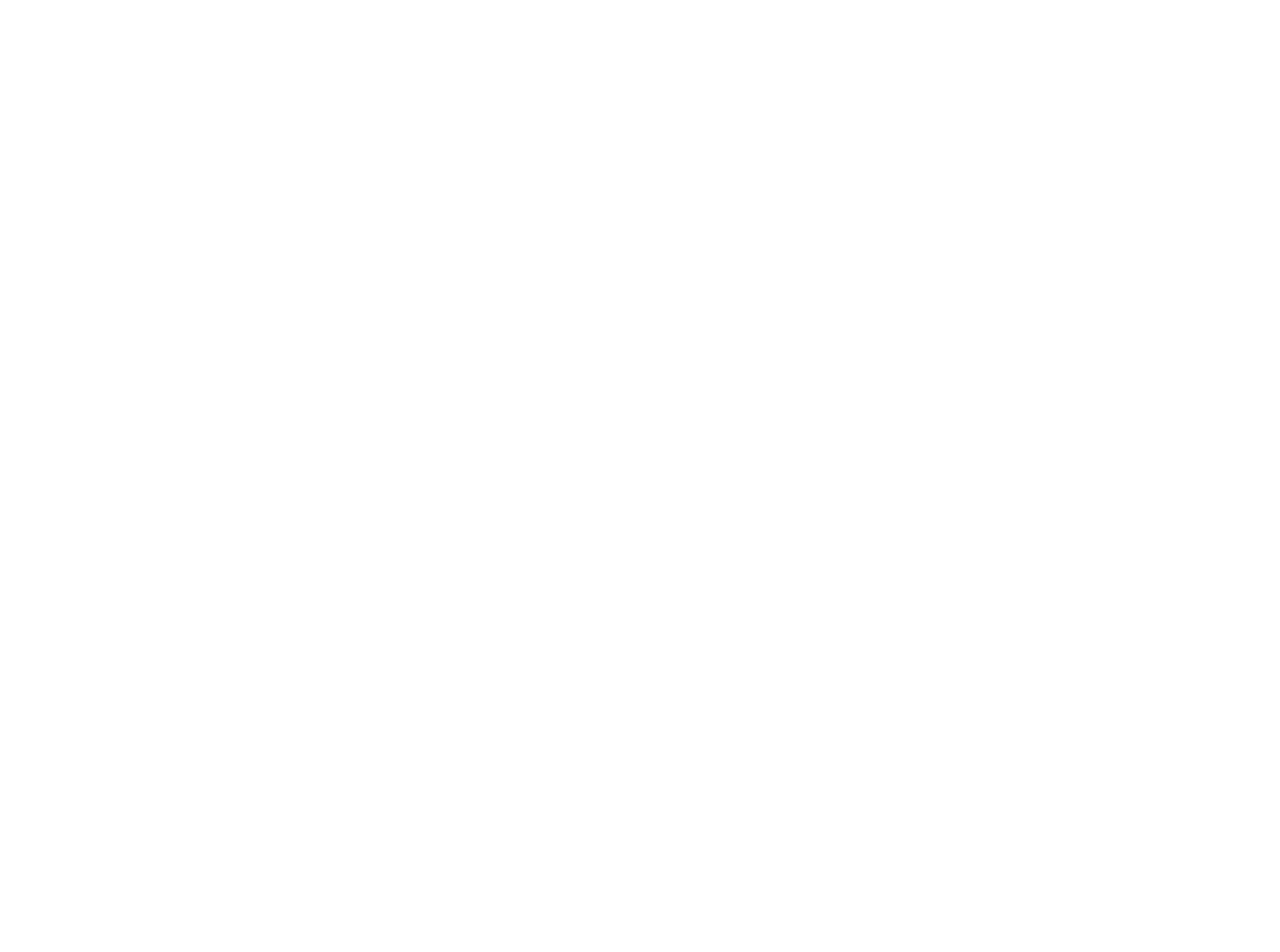
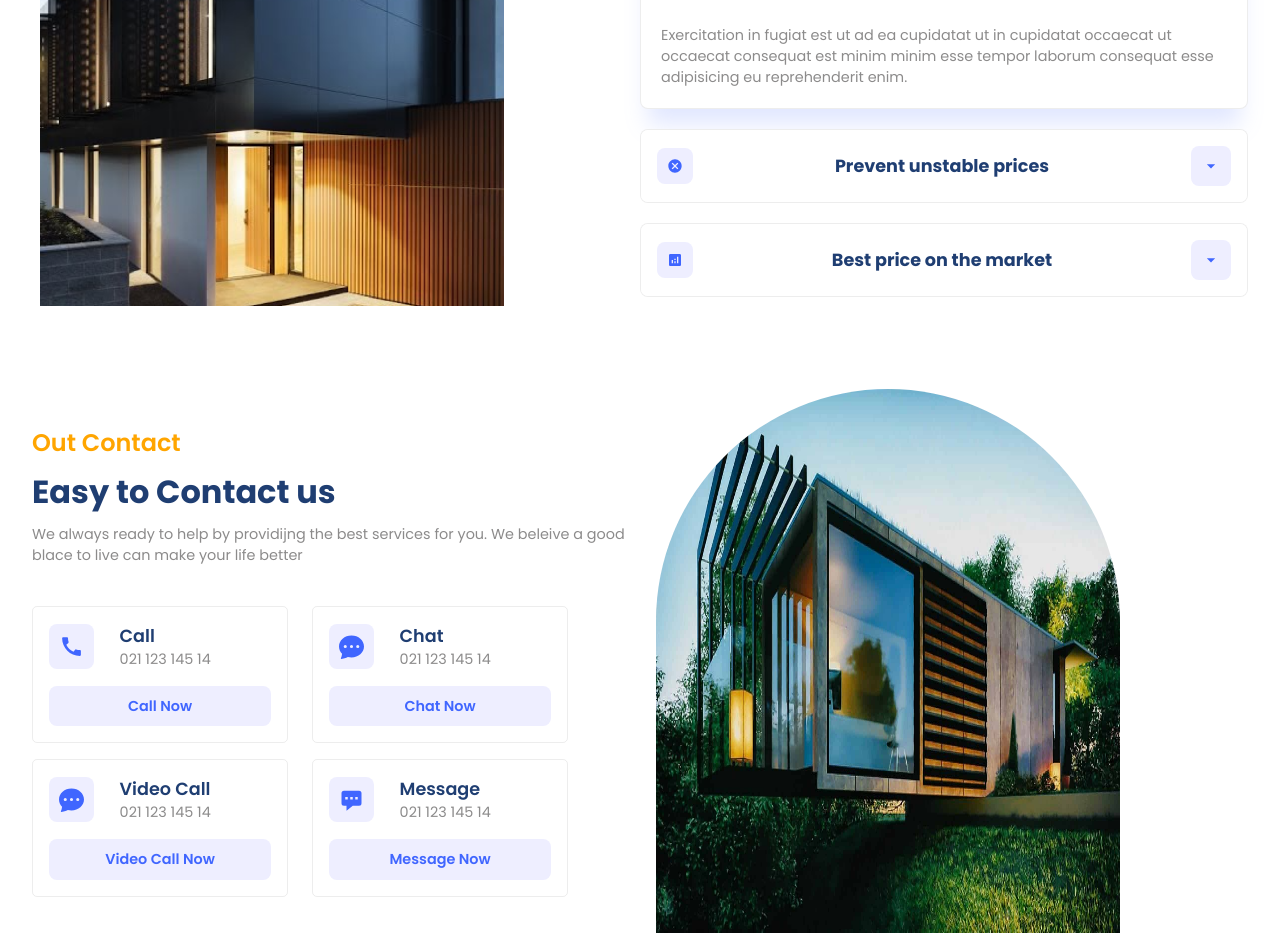
Before and after one commit to vanhuutoan27/FakeEstate, a React (Vite) app: page / in a window 1280 px wide. Shown: the part 1760-2712 px from the top of the page. Before the commit the page ends 1479 px from the top, so only its background shows below. Built offline with nearby package versions, Linux system fonts and the light colour scheme.

Commit message:
done value and contact

```diff
--- a/src/App.jsx
+++ b/src/App.jsx
@@ -4,6 +4,8 @@
 import Hero from './components/Hero/Hero';
 import Companies from './components/Companies/Companies';
 import Residencies from './components/Residencies/Residencies';
+import Value from './components/Value/Value';
+import Contact from './components/Contact/Contact';
 
 function App() {
   return (
@@ -15,6 +17,8 @@
       </div>
       <Companies />
       <Residencies />
+      <Value />
+      <Contact />
     </div>
   );
 }
--- /dev/null
+++ b/src/components/Contact/Contact.css
@@ -0,0 +1,63 @@
+.c-container {
+  justify-content: space-between;
+}
+
+.c-container > div {
+  flex: 1;
+}
+
+.c-right {
+  width: 100%;
+}
+
+.c-left {
+  gap: 0.5rem;
+}
+
+.contactModes {
+  margin-top: 2rem;
+  gap: 1rem;
+}
+
+.contactModes .row {
+  gap: 1.5rem;
+}
+
+.mode {
+  width: 16rem;
+  padding: 1rem;
+  border: 0.8px solid rgba(128, 128, 128, 0.143);
+  border-radius: 5px;
+  gap: 1rem;
+  transition: all 0.3s ease-in-out;
+}
+
+.mode .btn {
+  width: 100%;
+  background: var(--lightBlue);
+  color: var(--blue);
+  font-size: 0.9rem;
+  font-weight: 600;
+  justify-content: center;
+}
+
+.mode > :nth-child(1) {
+  width: 100%;
+  gap: 1.6rem;
+}
+
+.mode .detail .primaryText {
+  font-size: 1.1rem;
+  font-weight: 600;
+}
+
+.mode:hover {
+  scale: 1.05;
+  box-shadow: var(--shadow);
+}
+
+.mode .btn:hover {
+  background: var(--blue-gradient);
+  color: white;
+  scale: 0.85;
+}
--- /dev/null
+++ b/src/components/Contact/Contact.jsx
@@ -0,0 +1,97 @@
+import React from 'react';
+import { MdCall } from 'react-icons/md';
+import { BsFillChatDotsFill } from 'react-icons/bs';
+import { HiChatAlt } from 'react-icons/hi';
+
+import './Contact.css';
+
+function Contact() {
+  return (
+    <section className="c-wrapper">
+      <div className="c-container flexCenter paddings innerWidth">
+        {/* LEFT SIDE */}
+        <div className="c-left flexColStart">
+          <span className="orangeText">Out Contact</span>
+          <span className="primaryText">Easy to Contact us</span>
+          <span className="secondaryText">
+            We always ready to help by providijng the best services for you. We beleive a good blace
+            to live can make your life better
+          </span>
+
+          <div className="contactModes flexColStart">
+            {/* First row */}
+            <div className="row flexStart">
+              {/* First mode */}
+              <div className="mode flexColStart">
+                <div className="flexStart">
+                  <div className="icon flexCenter">
+                    <MdCall size={25} />
+                  </div>
+                  <div className="detail flexColStart">
+                    <span className="primaryText">Call</span>
+                    <span className="secondaryText">021 123 145 14</span>
+                  </div>
+                </div>
+                <div className="btn flexCenter">Call Now</div>
+              </div>
+
+              {/* Second mode */}
+              <div className="mode flexColStart">
+                <div className="flexStart">
+                  <div className="icon flexCenter">
+                    <BsFillChatDotsFill size={25} />
+                  </div>
+                  <div className="detail flexColStart">
+                    <span className="primaryText">Chat</span>
+                    <span className="secondaryText">021 123 145 14</span>
+                  </div>
+                </div>
+                <div className="btn flexCenter">Chat Now</div>
+              </div>
+            </div>
+
+            {/* Second row */}
+            <div className="row flexStart">
+              {/* Third mode */}
+              <div className="mode flexColStart">
+                <div className="flexStart">
+                  <div className="icon flexCenter">
+                    <BsFillChatDotsFill size={25} />
+                  </div>
+                  <div className="detail flexColStart">
+                    <span className="primaryText">Video Call</span>
+                    <span className="secondaryText">021 123 145 14</span>
+                  </div>
+                </div>
+                <div className="btn flexCenter">Video Call Now</div>
+              </div>
+
+              {/* Fourth mode */}
+              <div className="mode flexColStart">
+                <div className="flexStart">
+                  <div className="icon flexCenter">
+                    <HiChatAlt size={25} />
+                  </div>
+                  <div className="detail flexColStart">
+                    <span className="primaryText">Message</span>
+                    <span className="secondaryText">021 123 145 14</span>
+                  </div>
+                </div>
+                <div className="btn flexCenter">Message Now</div>
+              </div>
+            </div>
+          </div>
+        </div>
+
+        {/* RIGHT SIDE */}
+        <div className="c-right">
+          <div className="image-container">
+            <img src="../images/contact.jpg" alt="contact" />
+          </div>
+        </div>
+      </div>
+    </section>
+  );
+}
+
+export default Contact;
--- /dev/null
+++ b/src/components/Value/Value.css
@@ -0,0 +1,51 @@
+.v-container .image-container {
+  border: 8px solid rgb(232, 232, 232 / 93%);
+}
+
+.v-container > div {
+  flex: 1;
+}
+
+.v-right {
+  gap: 0.5rem;
+}
+
+.accordion {
+  margin-top: 2rem;
+  border: none;
+}
+
+.accordionItem {
+  background: white;
+  border: 0.8px solid rgba(128, 128, 128, 0.143);
+  border-radius: 8px;
+  overflow: hidden;
+  margin-bottom: 20px;
+}
+
+.accordionItem.expanded {
+  box-shadow: var(--shadow);
+  border-radius: 8px;
+}
+
+.accordionButton {
+  background: white;
+  padding: 1rem;
+  width: 100%;
+  justify-content: space-between;
+  cursor: pointer;
+}
+
+.icon {
+  padding: 10px;
+  background: #eeeeff;
+  border-radius: 8px;
+}
+
+.icon svg {
+  fill: var(--blue);
+}
+
+.accordionButton .primaryText {
+  font-size: 1.1rem;
+}
--- /dev/null
+++ b/src/components/Value/Value.jsx
@@ -0,0 +1,70 @@
+import React, { useState } from 'react';
+import {
+  Accordion,
+  AccordionItem,
+  AccordionItemHeading,
+  AccordionItemButton,
+  AccordionItemPanel,
+  AccordionItemState,
+} from 'react-accessible-accordion';
+import 'react-accessible-accordion/dist/fancy-example.css';
+import { MdOutlineArrowDropDown } from 'react-icons/md';
+
+import data from '../../utils/accordion';
+import './Value.css';
+
+function Value() {
+  return (
+    <section className="v-wrapper">
+      <div className="v-container flexCenter paddings innerWidth">
+        {/* LEFT SIDE */}
+        <div className="v-left">
+          <div className="image-container">
+            <img src="../images/value.png" alt="value" />
+          </div>
+        </div>
+
+        {/* RIGHT SIDE */}
+        <div className="v-right flexColStart">
+          <span className="orangeText">Our Value</span>
+          <span className="primaryText">Value We Give to You</span>
+          <span className="secondaryText">
+            We always ready to help by providijng the best services for you. <br />
+            We beleive a good blace to live can make your life better
+          </span>
+
+          <Accordion allowMultipleExpanded={false} preExpanded={[0]} className="accordion">
+            {data.map((item, index) => {
+              const [className, setClassName] = useState(null);
+
+              return (
+                <AccordionItem className={`accordionItem ${className}`} key={index} uuid={index}>
+                  <AccordionItemHeading>
+                    <AccordionItemButton className="accordionButton flexCenter">
+                      <AccordionItemState>
+                        {({ expanded }) =>
+                          expanded ? setClassName('expanded') : setClassName('collapsed')
+                        }
+                      </AccordionItemState>
+                      <div className="icon flexCenter">{item.icon}</div>
+                      <span className="primaryText">{item.heading}</span>
+                      <div className="icon flexCenter">
+                        <MdOutlineArrowDropDown size={20} />
+                      </div>
+                    </AccordionItemButton>
+                  </AccordionItemHeading>
+
+                  <AccordionItemPanel>
+                    <p className="secondaryText">{item.detail}</p>
+                  </AccordionItemPanel>
+                </AccordionItem>
+              );
+            })}
+          </Accordion>
+        </div>
+      </div>
+    </section>
+  );
+}
+
+export default Value;
```
